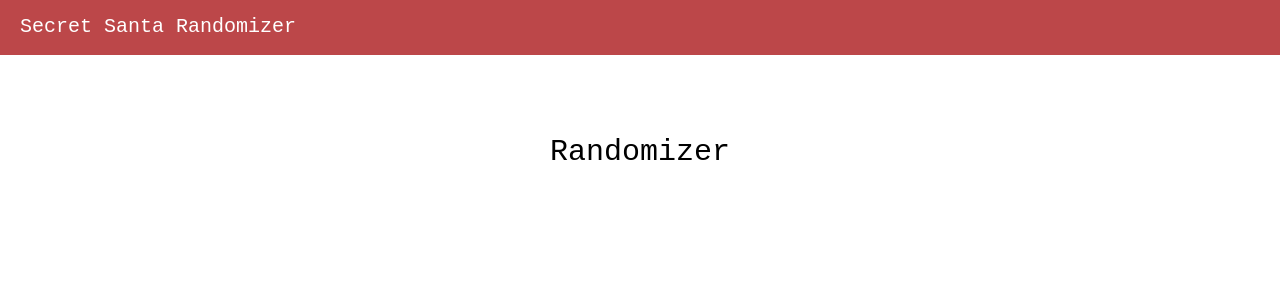
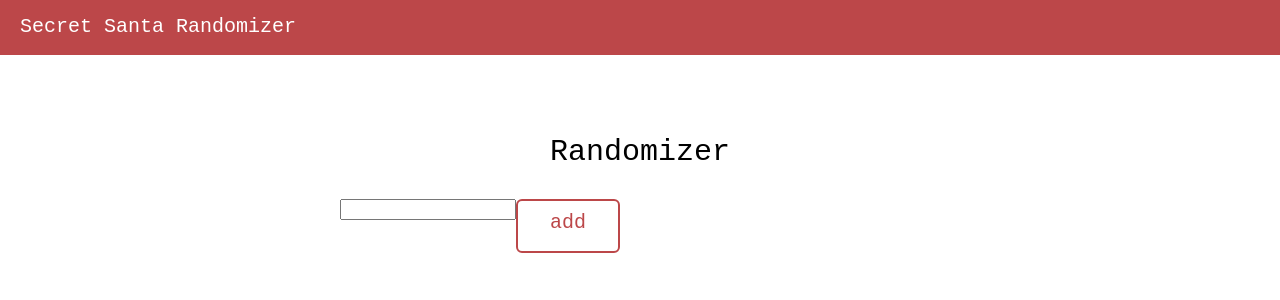
Before and after one commit to drewrasm/secret-santa, a React (Create React App) app: page /randomizer in a window 1280 px wide. Shown: the top 300 px of the page. Built offline with nearby package versions, Linux system fonts and the light colour scheme.

Commit message:
add and remove items

```diff
--- a/src/components/InputComponent.js
+++ b/src/components/InputComponent.js
@@ -1 +1,12 @@
-// this'll be the input component lmao
+
+function Input(props) {
+
+    const {handleOnChange, value} = props
+    return (
+        <div>
+            <input onChange={handleOnChange} type="text" value={value}/>
+        </div>
+    );
+  }
+
+  export default Input;
--- a/src/index.css
+++ b/src/index.css
@@ -17,6 +17,10 @@ body {
 code {
   font-family: source-code-pro, Menlo, Monaco, Consolas, 'Courier New',
     monospace;
+}
+
+input {
+  font-family: inherit;
 }
 
 .header {
@@ -40,6 +44,9 @@ code {
 }
 
 .button {
+  width: 80px;
+  height: 30px;
+  text-align: center;
   text-decoration: none;
   cursor: pointer;
   font-size: 20px;
@@ -60,7 +67,50 @@ code {
   color: var(--white);
 }
 
+.button-red {
+  background-color: var(--white);
+  color: var(--deep-red);
+  border: 2px solid var(--deep-red);
+  border-radius: 6px;
+}
+
+.button-red:hover {
+  background-color: var(--deep-red);
+  color: var(--white);
+}
+
 .get-started {
   margin-top: 50px;
   text-align: center;
 }
+
+.santa-wrapper {
+  background-color: var(--dark-green);
+  border-radius: 400px;
+  width: 500px;
+  height: 500px;
+  margin: auto;
+  margin-top: 20px;
+}
+
+.rotate {
+  animation: rotation 2s linear infinite;
+}
+
+@keyframes rotation {
+  from {
+    transform: rotate(0deg);
+  }
+  to {
+    transform: rotate(359deg);
+  }
+}
+
+.hide {
+  display: none;
+}
+
+.name-input {
+  margin-top: 30px;
+  display: flex;
+}
--- a/src/pages/Randomizer.js
+++ b/src/pages/Randomizer.js
@@ -1,12 +1,48 @@
+import { useState } from 'react';
+import Input from '../components/InputComponent'
+import Santa from '../pixl_santa.png'
 
 function Randomizer() {
+
+    const [names, setNames] = useState([]);
+    const [name, setName] = useState('');
+
+    const handleChange = (e) => {
+        setName(e.target.value)
+    }
+
+    const handleAdd = () => {
+        setNames(names.concat(name))
+        setName('')
+    }
+
+    const handleRemove = (name) => {
+        setNames(names.filter(n => n !== name))
+    }
+
     return (
         <div className='page'>
             <div className='title'>
                 Randomizer
             </div>
+            <div className='name-input'>
+                <Input value={name} handleOnChange={handleChange}></Input>
+                <div onClick={handleAdd} className='button button-red'>add</div>
+            </div>
+            <div className='name-wrapper'>
+                {names.map((name, index) => {
+                    return (
+                        <div key={index}>
+                            <div className='name'>- {name}</div>
+                            <div onClick={() => handleRemove(name)} className='button'>X</div>
+                        </div>)
+                })}
+            </div>
+            <div className='hide rotate santa-wrapper'>
+                <img src={Santa}/>
+            </div>
         </div>
     );
-  }
+}
 
-  export default Randomizer;
+export default Randomizer;
```
Also changed, not shown: src/pixl_santa.png (added).
